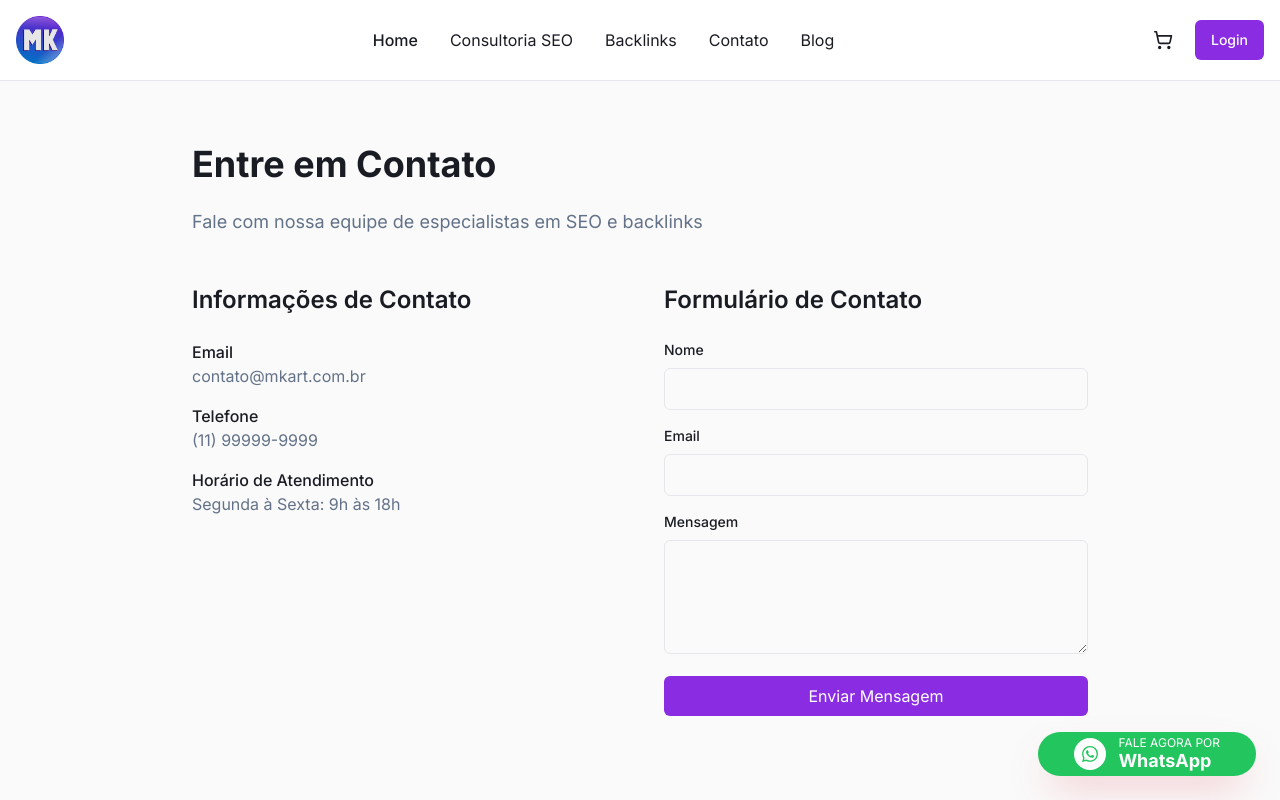
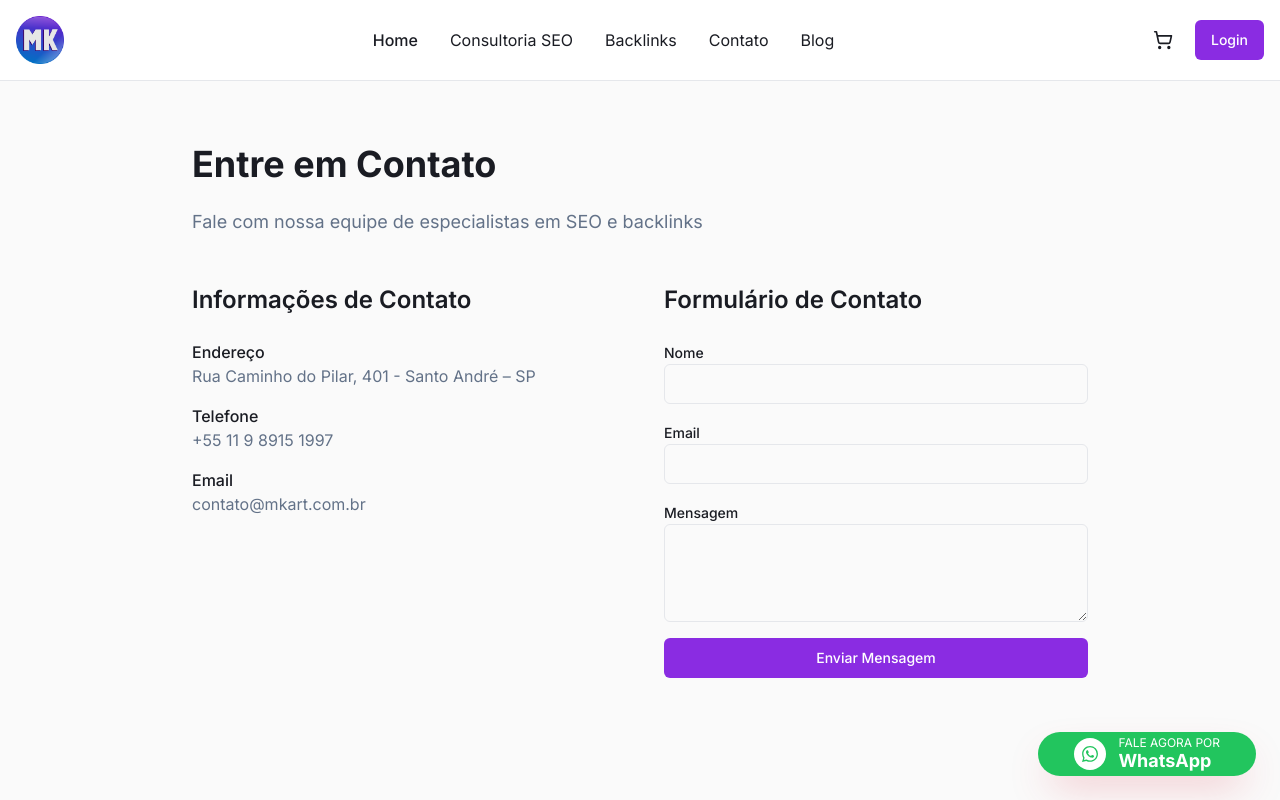
Before and after one commit to marconez777/seo-semantic-masterclass, a React (Vite) app: page /contato in a window 1280 px wide. Shown: the top 800 px of the page. Built offline with nearby package versions, Linux system fonts and the light colour scheme.

Commit message:
Update contact page info
Add contact information to the contact page and configure the form to send emails to contato@mkart.com.br.

```diff
--- a/src/pages/Contact.tsx
+++ b/src/pages/Contact.tsx
@@ -1,12 +1,62 @@
+import { useState } from "react";
 import Header from "@/components/layout/Header";
 import Footer from "@/components/layout/Footer";
 import StructuredData from "@/components/seo/StructuredData";
+import { Button } from "@/components/ui/button";
+import { Input } from "@/components/ui/input";
+import { Textarea } from "@/components/ui/textarea";
+import { Label } from "@/components/ui/label";
+import { useToast } from "@/hooks/use-toast";
+import { supabase } from "@/integrations/supabase/client";
 
 const Contact = () => {
+  const [formData, setFormData] = useState({
+    name: "",
+    email: "",
+    message: ""
+  });
+  const [isLoading, setIsLoading] = useState(false);
+  const { toast } = useToast();
+
   const pageData = {
     name: "Contato - MK Art Agência de SEO",
     url: "https://seo-semantic-masterclass.lovable.app/contato",
     description: "Entre em contato com nossa agência de SEO e backlinks. Consultoria especializada para melhorar seu ranking no Google."
+  };
+
+  const handleChange = (e: React.ChangeEvent<HTMLInputElement | HTMLTextAreaElement>) => {
+    setFormData({
+      ...formData,
+      [e.target.name]: e.target.value
+    });
+  };
+
+  const handleSubmit = async (e: React.FormEvent) => {
+    e.preventDefault();
+    setIsLoading(true);
+
+    try {
+      const { error } = await supabase.functions.invoke('send-contact-email', {
+        body: formData
+      });
+
+      if (error) throw error;
+
+      toast({
+        title: "Mensagem enviada!",
+        description: "Recebemos sua mensagem e retornaremos em breve."
+      });
+
+      setFormData({ name: "", email: "", message: "" });
+    } catch (error) {
+      console.error('Error sending email:', error);
+      toast({
+        title: "Erro ao enviar mensagem",
+        description: "Tente novamente ou entre em contato diretamente."
+      });
+    } finally {
+      setIsLoading(false);
+    }
   };
 
   return (
@@ -31,16 +81,16 @@ const Contact = () => {
                 </h2>
                 <div className="space-y-4">
                   <div>
-                    <h3 className="font-medium text-foreground">Email</h3>
-                    <p className="text-muted-foreground">contato@mkart.com.br</p>
+                    <h3 className="font-medium text-foreground">Endereço</h3>
+                    <p className="text-muted-foreground">Rua Caminho do Pilar, 401 - Santo André – SP</p>
                   </div>
                   <div>
                     <h3 className="font-medium text-foreground">Telefone</h3>
-                    <p className="text-muted-foreground">(11) 99999-9999</p>
+                    <p className="text-muted-foreground">+55 11 9 8915 1997</p>
                   </div>
                   <div>
-                    <h3 className="font-medium text-foreground">Horário de Atendimento</h3>
-                    <p className="text-muted-foreground">Segunda à Sexta: 9h às 18h</p>
+                    <h3 className="font-medium text-foreground">Email</h3>
+                    <p className="text-muted-foreground">contato@mkart.com.br</p>
                   </div>
                 </div>
               </div>
@@ -49,46 +99,47 @@ const Contact = () => {
                 <h2 className="text-2xl font-semibold text-foreground mb-6">
                   Formulário de Contato
                 </h2>
-                <form className="space-y-4">
+                <form onSubmit={handleSubmit} className="space-y-4">
                   <div>
-                    <label htmlFor="name" className="block text-sm font-medium text-foreground mb-2">
-                      Nome
-                    </label>
-                    <input
+                    <Label htmlFor="name">Nome</Label>
+                    <Input
                       type="text"
                       id="name"
-                      className="w-full px-3 py-2 border border-input bg-background text-foreground rounded-md focus:outline-none focus:ring-2 focus:ring-ring"
+                      name="name"
+                      value={formData.name}
+                      onChange={handleChange}
                       required
                     />
                   </div>
                   <div>
-                    <label htmlFor="email" className="block text-sm font-medium text-foreground mb-2">
-                      Email
-                    </label>
-                    <input
+                    <Label htmlFor="email">Email</Label>
+                    <Input
                       type="email"
                       id="email"
-                      className="w-full px-3 py-2 border border-input bg-background text-foreground rounded-md focus:outline-none focus:ring-2 focus:ring-ring"
+                      name="email"
+                      value={formData.email}
+                      onChange={handleChange}
                       required
                     />
                   </div>
                   <div>
-                    <label htmlFor="message" className="block text-sm font-medium text-foreground mb-2">
-                      Mensagem
-                    </label>
-                    <textarea
+                    <Label htmlFor="message">Mensagem</Label>
+                    <Textarea
                       id="message"
+                      name="message"
                       rows={4}
-                      className="w-full px-3 py-2 border border-input bg-background text-foreground rounded-md focus:outline-none focus:ring-2 focus:ring-ring"
+                      value={formData.message}
+                      onChange={handleChange}
                       required
-                    ></textarea>
+                    />
                   </div>
-                  <button
+                  <Button
                     type="submit"
-                    className="w-full bg-primary text-primary-foreground px-4 py-2 rounded-md hover:bg-primary/90 transition-colors"
+                    className="w-full"
+                    disabled={isLoading}
                   >
-                    Enviar Mensagem
-                  </button>
+                    {isLoading ? "Enviando..." : "Enviar Mensagem"}
+                  </Button>
                 </form>
               </div>
             </div>
```
Also changed, not shown: 1 other file (tests, documents, lock files or other folders).
